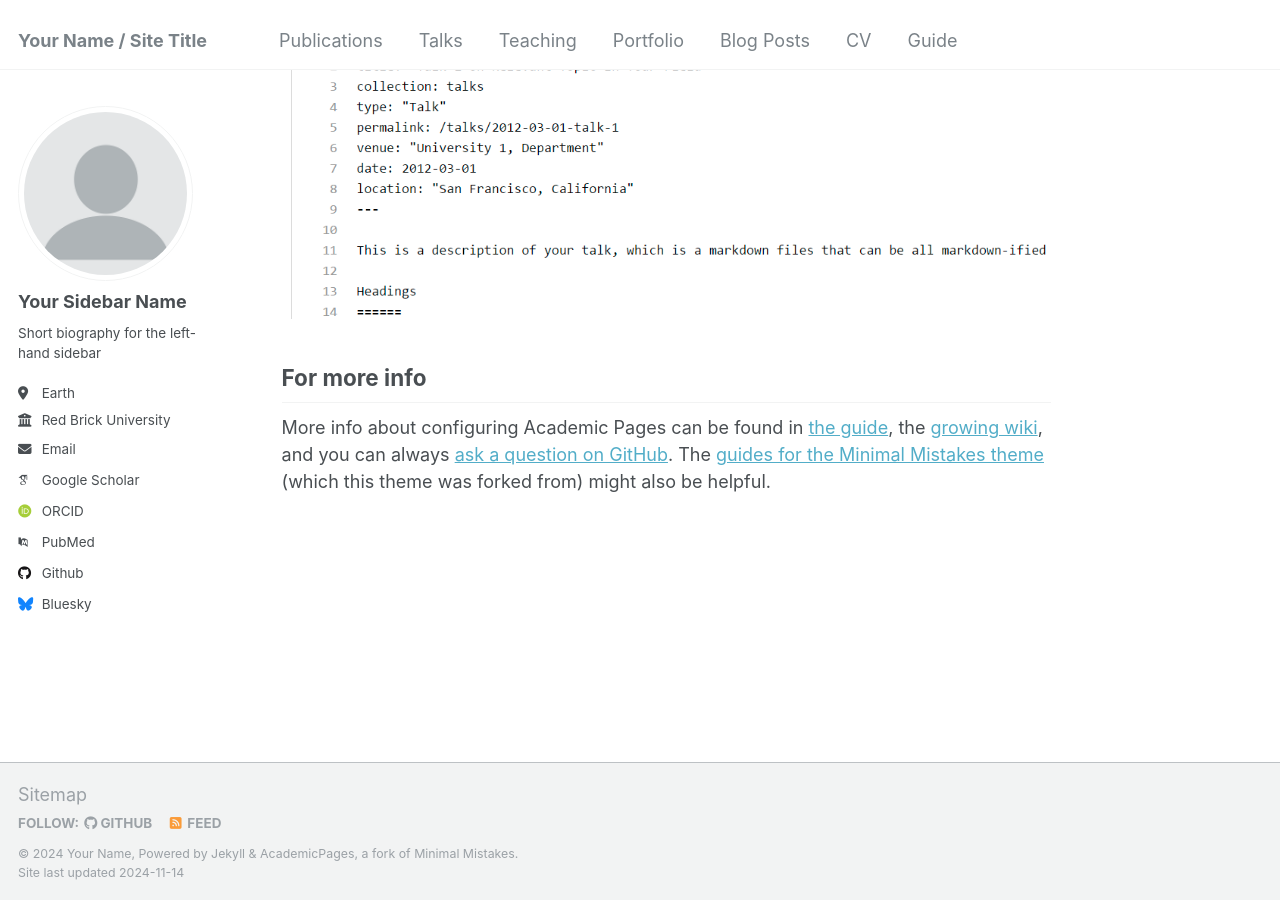
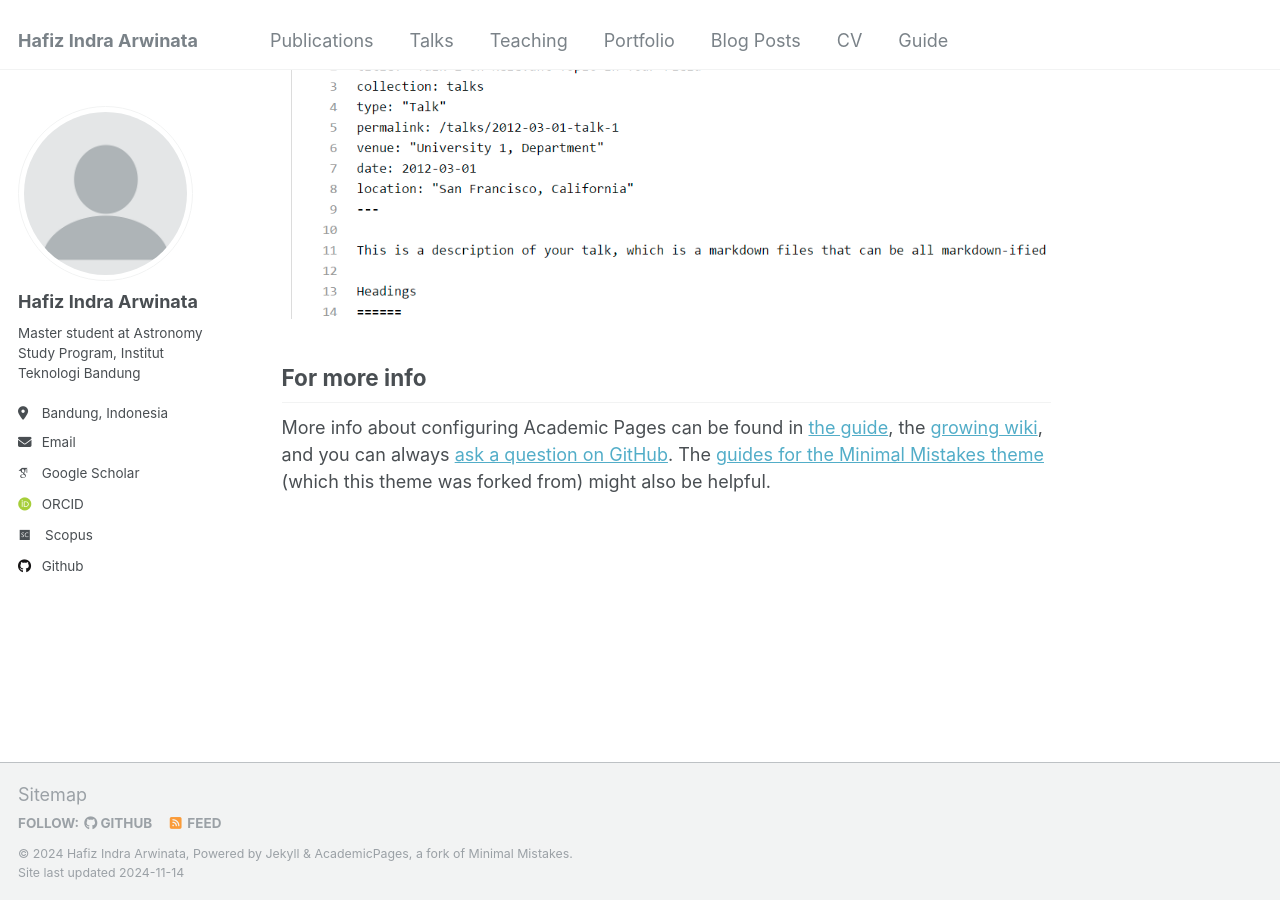
Before and after one commit to hafizia/hafizia.github.io, a Jekyll site: the page built from _pages/about.md, in a window 1280 px wide and 900 px high, scrolled down 2643 px. Built offline with Jekyll 4.4.1, drawn with Linux system fonts in a browser that asks for light colours; some web fonts are replaced.

Commit message:
Update _config.yml

```diff
--- a/_config.yml
+++ b/_config.yml
@@ -8,11 +8,11 @@
 
 # Basic Site Settings
 locale                   : "en-US"
-title                    : "Your Name / Site Title"
+title                    : "Hafiz Indra Arwinata"
 title_separator          : "-"
-name                     : &name "Your Name"
-description              : &description "personal description"
-url                      : https://academicpages.github.io # the base hostname & protocol for your site e.g. "https://[your GitHub username].github.io"
+name                     : &name "Hafiz Indra Arwinata"
+description              : &description "Master student at Astronomy Study Program, Institut Teknologi Bandung"
+url                      : https://hia-desu.github.io # the base hostname & protocol for your site e.g. "https://[your GitHub username].github.io"
 baseurl                  : "" # the subpath of your site, e.g. "/blog"
 repository               : "academicpages/academicpages.github.io"
 
@@ -22,34 +22,34 @@ repository               : "academicpages/academicpages.github.io"
 author:
   # Biographic information
   avatar           : "profile.png"
-  name             : "Your Sidebar Name"
+  name             : "Hafiz Indra Arwinata"
   pronouns         : # example: "she/her"
-  bio              : "Short biography for the left-hand sidebar"
-  location         : "Earth"
-  employer         : "Red Brick University"
+  bio              : "Master student at Astronomy Study Program, Institut Teknologi Bandung"
+  location         : "Bandung, Indonesia"
+  employer         : #"Red Brick University"
   uri              : # URL
-  email            : "none@example.org"
+  email            : "20324002@mahasiswa.itb.ac.id"
 
   # Academic websites
   arxiv            : # URL - Update with the correct link to your profile
-  googlescholar    : "https://scholar.google.com/citations?user=PS_CX0AAAAAJ"
+  googlescholar    : "https://scholar.google.com/citations?user=REAgI8cAAAAJ&hl=id"
   impactstory      : # URL
-  orcid            : "http://orcid.org/yourorcidurl"
+  orcid            : "https://orcid.org/0009-0000-8595-1603"
   semantic         : # URL
-  pubmed           : "https://www.ncbi.nlm.nih.gov/pubmed/?term=john+snow"
+  pubmed           : #"https://www.ncbi.nlm.nih.gov/pubmed/?term=john+snow"
   researchgate     : # URL
-  scopus           : # URL
+  scopus           : "https://www.scopus.com/authid/detail.uri?authorId=59197730700&origin=recordpage"
 
   # Repositories and software development
   bitbucket        : # Username - Update with your username on the site
   codepen          : # Username
   dribbble         : # Username
-  github           : "academicpages"
+  github           : "hia-desu"
   kaggle           : # Username
   stackoverflow    : # User number or user number and name (i.e., use "1" or "1/jeff-atwood")
 
   # Social media
-  bluesky          : "bsky.app" # Replace this with you Bluesky username
+  bluesky          : # Replace this with you Bluesky username
   facebook         : # Username
   flickr           : # Username
   foursquare       : # Username
```
